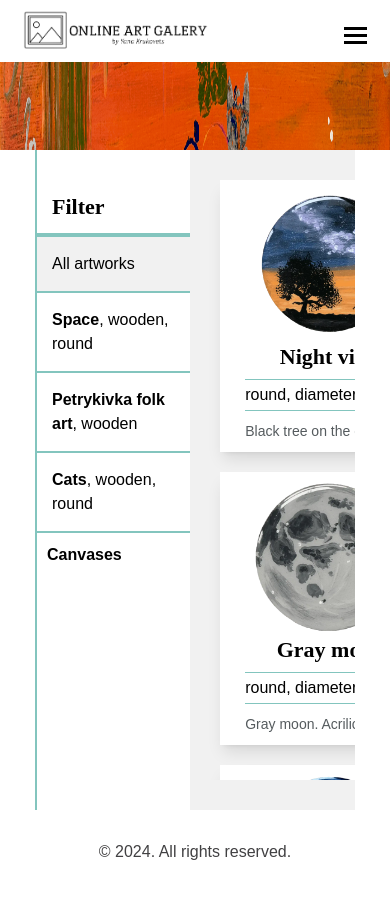
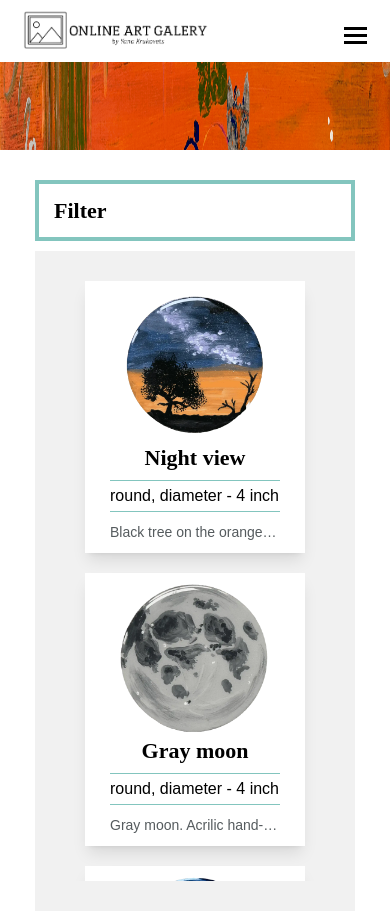
Before and after one commit to YanaKrukovets/gallery, a Next.js app: page /artworks in a window 390 px wide. Shown: the top 913 px of the page. Built offline with nearby package versions, Linux system fonts and the light colour scheme; a web font is replaced by a local one.

Commit message:
artworks page mobile fix

```diff
--- a/components/Artwork.js
+++ b/components/Artwork.js
@@ -24,7 +24,7 @@ export default function Artwork({ image }) {
 
   return (
     <>
-      <div className="py-[10px] px-[25px] bg-white shadow-lg ml-[30px] mb-[20px] transition-transform duration-300 transform hover:scale-110 max-h-[300px]">
+      <div className="py-[10px] px-[25px] bg-white shadow-lg ml-[30px] md:mx-auto mb-[20px] transition-transform duration-300 transform hover:scale-110 max-h-[300px]">
         <a href="#" onClick={openModal}>
           <Image
             src={image.src}
--- a/components/Header.js
+++ b/components/Header.js
@@ -109,7 +109,7 @@ export default function Header() {
               {!!menu &&
                 menu.map((item, index) => {
                   return (
-                    <>
+                    <div key={index}>
                       <Link
                         href={item.href}
                         key={item.label}
@@ -131,7 +131,7 @@ export default function Header() {
                           dangerouslySetInnerHTML={{ __html: item.label }}
                         ></span>
                       </Link>
-                    </>
+                    </div>
                   );
                 })}
             </div>
@@ -146,7 +146,7 @@ export default function Header() {
               {!!menu &&
                 menu.map((item, index) => {
                   return (
-                    <>
+                    <div key={index}>
                       {item.submenu ? (
                         <MobileSubmenu
                           isSubmenu={isSubmenu}
@@ -156,7 +156,6 @@ export default function Header() {
                       ) : (
                         <Link
                           href={item.href}
-                          key={index}
                           className="mobile-nav-item"
                           onClick={() =>
                             setMobileNavExpanded(!mobileNavExpanded)
@@ -174,7 +173,7 @@ export default function Header() {
                           ></span>
                         </Link>
                       )}
-                    </>
+                    </div>
                   );
                 })}
               {/*<NavLangToggle />*/}
--- a/components/HomePage.js
+++ b/components/HomePage.js
@@ -94,13 +94,9 @@ export default function HomePage() {
         <h1 className="text-[24px] sm:text-[20px] mb-[20px] border-b-[3px] border-green uppercase max-w-[350px] font-inka">
           Most recent
         </h1>
-        <div className="flex my-[30px] w-full pr-[20px] flex-wrap gap-[20px] justify-center">
+        <div className="flex my-[30px] w-full pr-[20px] md:pr-0 flex-wrap gap-[20px] justify-center">
           {images.map((image, index) => {
-            return (
-              <>
-                <Artwork image={image} />
-              </>
-            );
+            return <Artwork image={image} key={index} />;
           })}
         </div>
       </div>
--- a/pages/artworks.js
+++ b/pages/artworks.js
@@ -369,6 +369,8 @@ export default function Artworks() {
   const [active4, setActive4] = useState(false);
   const [active5, setActive5] = useState(false);
 
+  const [mobileExpanded, setMobileExpanded] = useState(false);
+
   return (
     <>
       <Image
@@ -380,12 +382,23 @@ export default function Artworks() {
       />
       <div className="max-w-inner">
         <div className="max-w-wrapper px-5 mx-auto">
-          <div className="flex w-full bg-lightGray justify-between">
-            <div className="py-[10px] border-l-[2px] border-green bg-white">
-              <h2 className="text-[22px] font-anek border-b-[4px] border-green pb-[10px] mt-[30px] pl-[15px]">
+          <div className="flex w-full bg-lightGray justify-between md:flex-col">
+            <div className="py-[10px] border-l-[2px] border-green bg-white md:relative md:border-0">
+              <h2 className="text-[22px] font-anek border-b-[4px] border-green pb-[10px] mt-[30px] pl-[15px] md:hidden">
                 <strong className="font-[600]">Filter</strong>
               </h2>
-              <div className="flex flex-col">
+              <a
+                onClick={() => setMobileExpanded(!mobileExpanded)}
+                className="text-[22px] font-anek border-green py-[10px] mt-[20px] pl-[15px] md:block md:border-[4px] hidden"
+              >
+                <strong className="font-[600]">Filter</strong>
+              </a>
+
+              <div
+                className={`flex flex-col md:z-[10] md:bg-white md:w-full md:border-l-[2px] md:border-r-[2px] md:border-green md:h-[95vh] ${
+                  mobileExpanded ? "md:absolute" : "md:hidden"
+                }`}
+              >
                 <a
                   onClick={() => {
                     setImages(allImages);
@@ -394,6 +407,7 @@ export default function Artworks() {
                     setActive3(false);
                     setActive4(false);
                     setActive5(false);
+                    setMobileExpanded(!mobileExpanded);
                   }}
                   href="#"
                   className={`border-b-[2px] border-green p-[15px] hover:bg-lightGray active:bg-lightGray ${
@@ -412,6 +426,7 @@ export default function Artworks() {
                     setActive3(false);
                     setActive4(false);
                     setActive5(false);
+                    setMobileExpanded(!mobileExpanded);
                   }}
                   href="#"
                   className={`border-b-[2px] border-green p-[15px] hover:bg-lightGray active:bg-lightGray ${
@@ -428,6 +443,7 @@ export default function Artworks() {
                     setActive3(true);
                     setActive4(false);
                     setActive5(false);
+                    setMobileExpanded(!mobileExpanded);
                   }}
                   href="#"
                   className={`border-b-[2px] border-green p-[15px] hover:bg-lightGray active:bg-lightGray ${
@@ -444,6 +460,7 @@ export default function Artworks() {
                     setActive3(false);
                     setActive4(true);
                     setActive5(false);
+                    setMobileExpanded(!mobileExpanded);
                   }}
                   href="#"
                   className={`border-b-[2px] border-green p-[15px] hover:bg-lightGray active:bg-lightGray ${
@@ -460,6 +477,7 @@ export default function Artworks() {
                     setActive3(false);
                     setActive4(false);
                     setActive5(true);
+                    setMobileExpanded(!mobileExpanded);
                   }}
                   href="#"
                   className={`p-[10px] hover:bg-lightGray active:bg-lightGray ${
@@ -471,13 +489,9 @@ export default function Artworks() {
               </div>
             </div>
 
-            <div className="flex my-[30px] w-[75%] pr-[20px] flex-wrap h-[600px] overflow-scroll">
+            <div className="flex my-[30px] w-[75%] pr-[20px] md:pr-0 md:w-full flex-wrap h-[600px] overflow-scroll md:mx-auto">
               {images.map((image, index) => {
-                return (
-                  <>
-                    <Artwork image={image} />
-                  </>
-                );
+                return <Artwork image={image} key={index} />;
               })}
             </div>
           </div>
```
